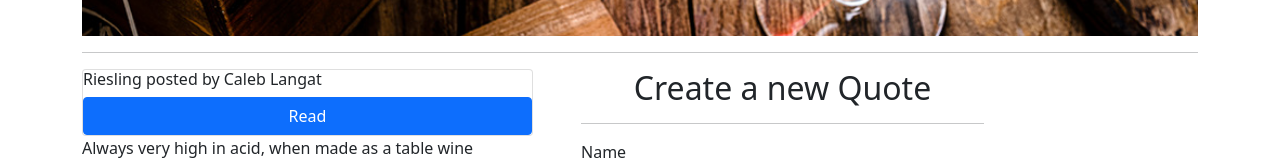
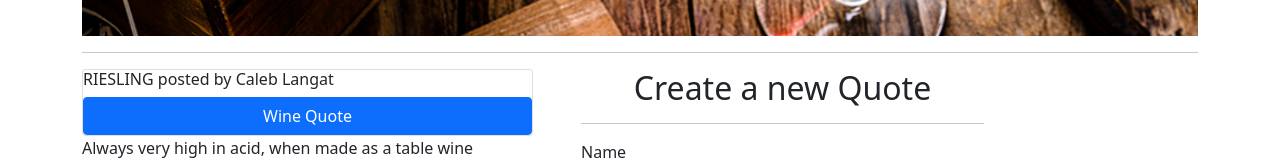
Before and after one commit to Mzazi25/QuotesAngular, an Angular app: page / in a window 1280 px wide. Shown: the part 602-766 px from the top of the page. Built offline with nearby package versions, Linux system fonts and the light colour scheme.

Commit message:
Updated quote form'

```diff
--- a/src/app/quotes/quotes.component.html
+++ b/src/app/quotes/quotes.component.html
@@ -13,7 +13,7 @@
             <div class="list-group">
               <div class="card">
             <h6 id={{i}} appStrikethrough>{{quotes[i].quoteTitle}} posted by {{quotes[i].author}}</h6>
-            <button (click)='toggleDetails(i)' class="btn btn-primary">Read</button>
+            <button (click)='toggleDetails(i)' class="btn btn-primary">Wine Quote</button>
           </div>
 
           <div *ngIf='quotes[i].Description'>
--- a/src/app/quotes/quotes.component.ts
+++ b/src/app/quotes/quotes.component.ts
@@ -9,11 +9,11 @@ import { Quotes } from '../quotes';
 export class QuotesComponent implements OnInit {
 
   quotes: Quotes [] = [
-    new Quotes (1,'Caleb Langat', 'Riesling', 'Always very high in acid, when made as a table wine Rieslings can be harmoniously sweet (sweet and sour) or dry (very acidic). The wine is polarizing because some people find dry styles too acidic and sweet styles too cloying, but sweetness is always a wine making decision and not inherent to the grape.'),
-    new Quotes (2,'Caleb Langat', 'Syrah', ' Syrah (aka Shiraz) is a full-bodied red wine thats heavily planted in the Rhône Valley in France and Australia. The wines have intense fruit flavors and medium-weight tannins. Syrah is commonly blended with Grenache and Mourvèdre to create the red Rhône blend. The wine often has a meaty (beef broth, jerky) quality.'),
-    new Quotes (3,'Caleb Langat', 'Zinfandel', ' Zinfandel (aka Primitivo) is a medium-bodied red wine that originated in Croatia. Wines are fruit-forward and spicy with a medium length finish. Zinfandel is a red grape that may be better known in its pink variation, White Zinfandel.'),
-    new Quotes (4,'Caleb Langat', 'Chardonnay', 'Chardonnay is a dry full-bodied white wine that was planted in large quantities for the first time in France. When oak-aged, Chardonnay will have spicy, bourbon-y notes. Unoaked wines are lighter and zesty with apple and citrus flavors. Chardonnay is the white grape of Burgundy.')
-  ]
+    new Quotes (1,'Caleb Langat', 'RIESLING', 'Always very high in acid, when made as a table wine Rieslings can be harmoniously sweet (sweet and sour) or dry (very acidic). The wine is polarizing because some people find dry styles too acidic and sweet styles too cloying, but sweetness is always a wine making decision and not inherent to the grape.'),
+    new Quotes (2,'Caleb Langat', 'SYRAH', ' Syrah (aka Shiraz) is a full-bodied red wine thats heavily planted in the Rhône Valley in France and Australia. The wines have intense fruit flavors and medium-weight tannins. Syrah is commonly blended with Grenache and Mourvèdre to create the red Rhône blend. The wine often has a meaty (beef broth, jerky) quality.'),
+    new Quotes (3,'Caleb Langat', 'ZINFANDEL', ' Zinfandel (aka Primitivo) is a medium-bodied red wine that originated in Croatia. Wines are fruit-forward and spicy with a medium length finish. Zinfandel is a red grape that may be better known in its pink variation, White Zinfandel.'),
+    new Quotes (4,'Caleb Langat', 'CHARDONNAY', 'Chardonnay is a dry full-bodied white wine that was planted in large quantities for the first time in France. When oak-aged, Chardonnay will have spicy, bourbon-y notes. Unoaked wines are lighter and zesty with apple and citrus flavors. Chardonnay is the white grape of Burgundy.')
+  ];
 
   toggleDetails(index:number){
     this.quotes[index].showDescription = !this.quotes[index].showDescription;
```
